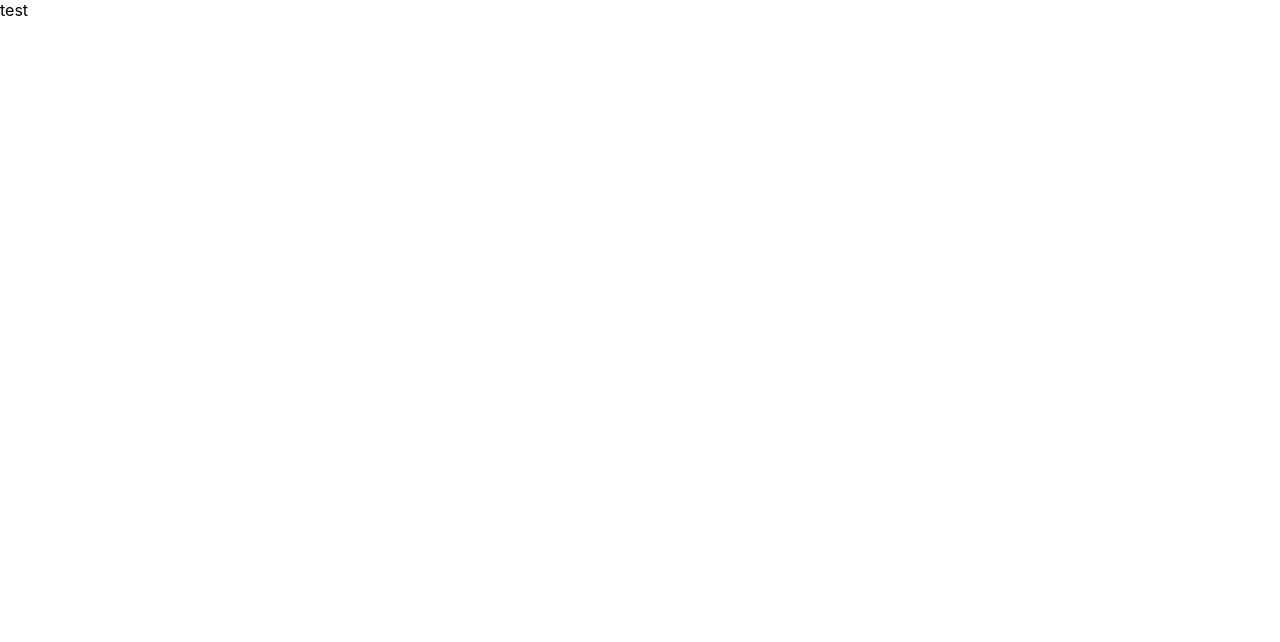
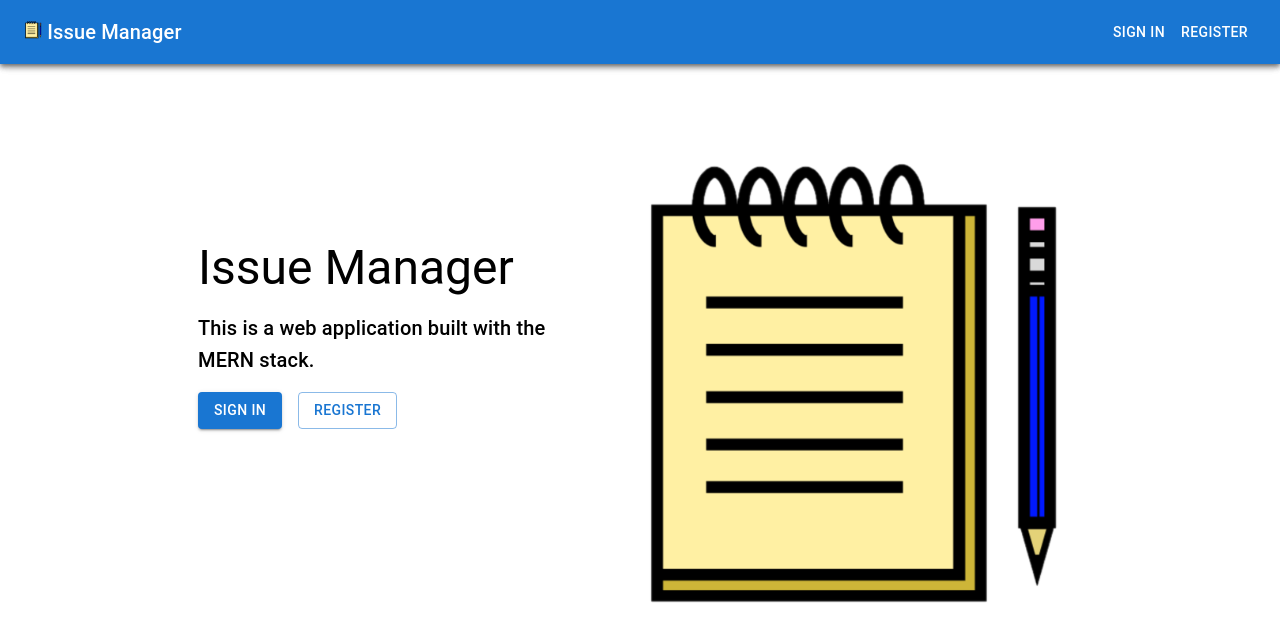
Before and after one commit to Bug-Tracker-Organization/Bug-Tracker-Frontend, a React (Create React App) app: page / in a window 1280 px wide. Shown: the top 642 px of the page. Built offline with nearby package versions, Linux system fonts and the light colour scheme.

Commit message:
Added routes to test build

```diff
--- a/src/App.js
+++ b/src/App.js
@@ -14,9 +14,9 @@ import ProfileEditing from './pages/ProfileEditing/ProfileEditing';
 import ChangePassword from './pages/ChangePassword/ChangePassword';
 import UserManagement from './pages/UserManagement/UserManagement';
 import {
-  createBrowserRouter,
-  RouterProvider, HashRouter
-} from 'react-router-dom';
+  Routes,
+  Route,
+} from "react-router-dom";
 
 function App() {
 
@@ -32,7 +32,7 @@ function App() {
     localStorage.setItem('login', JSON.stringify(userLoggedIn));
   }
 
-  const router = createBrowserRouter([
+  const router = ([
     {
       path: "/",
       element:
@@ -160,7 +160,13 @@ function App() {
   ]);
 
   return (
-    <>test</>
+    <>
+      <NavBar/>
+      <Routes>
+        <Route path="/" element={<Home />} />
+        <Route path="/sign-in" element={<SignIn />} />
+      </Routes>
+    </>
   );
 }
 
--- a/src/index.js
+++ b/src/index.js
@@ -3,12 +3,15 @@ import ReactDOM from 'react-dom/client';
 import './index.css';
 import App from './App';
 import reportWebVitals from './reportWebVitals';
+import { HashRouter } from 'react-router-dom';
 
 const root = ReactDOM.createRoot(document.getElementById('root'));
 root.render(
   <React.StrictMode>
-    <App />
-  </React.StrictMode>
+    <HashRouter>
+      <App />
+    </HashRouter>
+  </React.StrictMode>,
 );
 
 // If you want to start measuring performance in your app, pass a function
```
